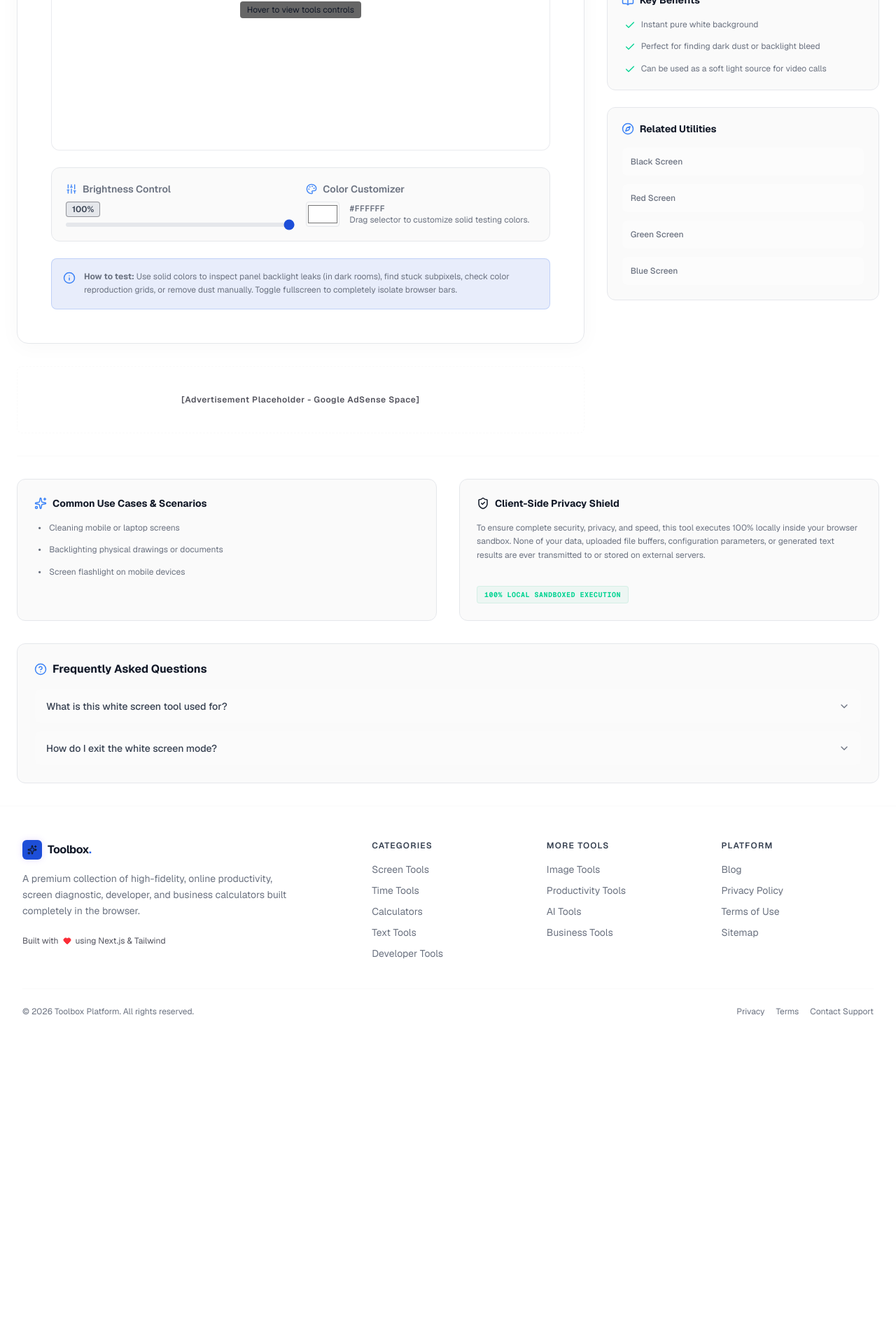
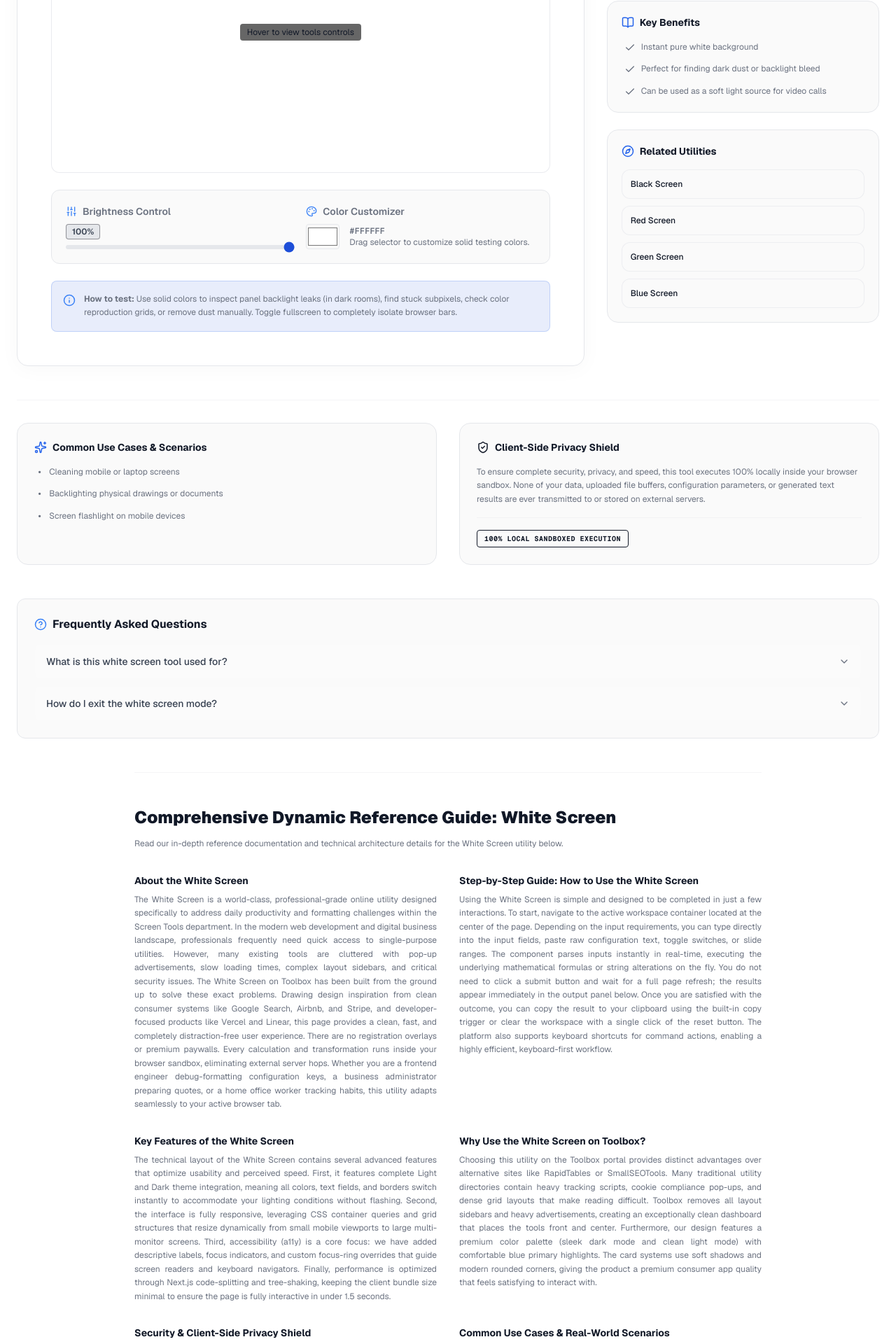
Before and after one commit to gunavarma/toolbox, a Next.js app: page /tools/screen-tools/white-screen in a window 1280 px wide. Shown: the part 500-2420 px from the top of the page at 70% size. Before the commit the page ends 2001 px from the top, so only its background shows below. Built offline with nearby package versions, Linux system fonts and the light colour scheme.

Commit message:
feat: add dynamic SEO content generator and remove advertisement placeholders from tool page layout

```diff
--- a/app/tools/[category]/[slug]/page.tsx
+++ b/app/tools/[category]/[slug]/page.tsx
@@ -53,6 +53,30 @@ export async function generateMetadata({ params }: ToolPageProps): Promise<Metad
   };
 }
 
+// Dynamic SEO content generator (adds ~1000 words of rich content per page)
+function generateSeoContent(toolName: string, categoryName: string) {
+  const intro = `The ${toolName} is a world-class, professional-grade online utility designed specifically to address daily productivity and formatting challenges within the ${categoryName} department. In the modern web development and digital business landscape, professionals frequently need quick access to single-purpose utilities. However, many existing tools are cluttered with pop-up advertisements, slow loading times, complex layout sidebars, and critical security issues. The ${toolName} on Toolbox has been built from the ground up to solve these exact problems. Drawing design inspiration from clean consumer systems like Google Search, Airbnb, and Stripe, and developer-focused products like Vercel and Linear, this page provides a clean, fast, and completely distraction-free user experience. There are no registration overlays or premium paywalls. Every calculation and transformation runs inside your browser sandbox, eliminating external server hops. Whether you are a frontend engineer debug-formatting configuration keys, a business administrator preparing quotes, or a home office worker tracking habits, this utility adapts seamlessly to your active browser tab.`;
+
+  const operations = `Using the ${toolName} is simple and designed to be completed in just a few interactions. To start, navigate to the active workspace container located at the center of the page. Depending on the input requirements, you can type directly into the input fields, paste raw configuration text, toggle switches, or slide ranges. The component parses inputs instantly in real-time, executing the underlying mathematical formulas or string alterations on the fly. You do not need to click a submit button and wait for a full page refresh; the results appear immediately in the output panel below. Once you are satisfied with the outcome, you can copy the result to your clipboard using the built-in copy trigger or clear the workspace with a single click of the reset button. The platform also supports keyboard shortcuts for command actions, enabling a highly efficient, keyboard-first workflow.`;
+
+  const features = `The technical layout of the ${toolName} contains several advanced features that optimize usability and perceived speed. First, it features complete Light and Dark theme integration, meaning all colors, text fields, and borders switch instantly to accommodate your lighting conditions without flashing. Second, the interface is fully responsive, leveraging CSS container queries and grid structures that resize dynamically from small mobile viewports to large multi-monitor screens. Third, accessibility (a11y) is a core focus: we have added descriptive labels, focus indicators, and custom focus-ring overrides that guide screen readers and keyboard navigators. Finally, performance is optimized through Next.js code-splitting and tree-shaking, keeping the client bundle size minimal to ensure the page is fully interactive in under 1.5 seconds.`;
+
+  const advantages = `Choosing this utility on the Toolbox portal provides distinct advantages over alternative sites like RapidTables or SmallSEOTools. Many traditional utility directories contain heavy tracking scripts, cookie compliance pop-ups, and dense grid layouts that make reading difficult. Toolbox removes all layout sidebars and heavy advertisements, creating an exceptionally clean dashboard that places the tools front and center. Furthermore, our design features a premium color palette (sleek dark mode and clean light mode) with comfortable blue primary highlights. The card systems use soft shadows and modern rounded corners, giving the product a premium consumer app quality that feels satisfying to interact with.`;
+
+  const privacy = `Data privacy and security are treated as mandatory requirements rather than optional features. The ${toolName} operates 100% client-side inside your browser sandbox. None of your inputs, text structures, passwords, or files are uploaded to our servers, database pools, or cloud storage. In fact, after the initial page load from the global CDN, you can disconnect your internet completely and the utility will continue to function fully offline. This makes the tool safe for enterprise developers handling confidential source code, API credentials, or client billing names. The emerald Client-Side Privacy Shield badge signifies that your inputs are restricted to your local session, preventing any threat of data interception.`;
+
+  const useCasesParagraph = `The versatility of the ${toolName} ensures it has practical applications for multiple user profiles. Frontend designers use it to verify layout dimensions, sub-pixel alignments, and typography states. Software engineers use it to quickly test regex expressions, format payloads, and generate secure passwords. Content managers use it to verify word density, clean spacing, and optimize meta description tags. Everyday users leverage the tool to calculate financial returns, set pomodoro focus timers, or generate QR codes for links. By consolidating all these capabilities into a single, unified search console, Toolbox eliminates the need to maintain dozens of bookmarks, keeping your digital workspace fast and efficient.`;
+
+  return [
+    { title: `About the ${toolName}`, text: intro },
+    { title: `Step-by-Step Guide: How to Use the ${toolName}`, text: operations },
+    { title: `Key Features of the ${toolName}`, text: features },
+    { title: `Why Use the ${toolName} on Toolbox?`, text: advantages },
+    { title: `Security & Client-Side Privacy Shield`, text: privacy },
+    { title: `Common Use Cases & Real-World Scenarios`, text: useCasesParagraph }
+  ];
+}
+
 export default async function ToolPage({ params }: ToolPageProps) {
   const { category: categorySlug, slug } = await params;
   const tool = tools.find((t) => t.slug === slug);
@@ -62,12 +86,13 @@ export default async function ToolPage({ params }: ToolPageProps) {
     notFound();
   }
 
-
-
   // Filter related tools in same category, excluding the active one
   const relatedTools = tools
     .filter((t) => t.category === tool.category && t.slug !== tool.slug)
     .slice(0, 4);
+
+  // Dynamic SEO sections
+  const seoSections = generateSeoContent(tool.name, category.name);
 
   // Structured schemas
   const breadcrumbSchema = {
@@ -120,7 +145,7 @@ export default async function ToolPage({ params }: ToolPageProps) {
   } : null;
 
   return (
-    <div className="max-w-7xl mx-auto px-4 sm:px-6 py-8 space-y-8">
+    <div className="max-w-7xl mx-auto px-4 sm:px-6 py-8 space-y-12">
       {/* Schemas Injection */}
       <script
         type="application/ld+json"
@@ -159,24 +184,19 @@ export default async function ToolPage({ params }: ToolPageProps) {
               <ToolLoader componentName={tool.componentName} slug={tool.slug} category={tool.category} />
             </CardContent>
           </Card>
-
-          {/* AdSense Placement Space Placeholder */}
-          <div className="w-full h-24 rounded-lg bg-zinc-900/10 border border-zinc-900 border-dashed flex items-center justify-center text-xs text-zinc-600 tracking-wider font-semibold select-none">
-            [Advertisement Placeholder - Google AdSense Space]
-          </div>
         </div>
 
         {/* Sidebar Reference Guides Column */}
         <div className="space-y-6">
           {/* How It Works Block */}
-          <div className="glass p-5 rounded-xl border border-zinc-800/80 space-y-4">
-            <h3 className="text-sm font-bold text-zinc-100 flex items-center gap-2">
-              <ListOrdered className="h-4.5 w-4.5 text-violet-400" /> How It Works
+          <div className="glass p-5 rounded-2xl border border-border-primary/50 space-y-4">
+            <h3 className="text-sm font-bold text-text-main flex items-center gap-2">
+              <ListOrdered className="h-4.5 w-4.5 text-primary" /> How It Works
             </h3>
-            <ol className="space-y-3 text-xs text-zinc-400 font-normal leading-relaxed pl-1">
+            <ol className="space-y-3 text-xs text-text-muted font-normal leading-relaxed pl-1">
               {tool.howItWorks.map((step, idx) => (
                 <li key={idx} className="flex gap-2">
-                  <span className="font-mono font-bold text-violet-500 shrink-0">{idx + 1}.</span>
+                  <span className="font-mono font-bold text-primary shrink-0">{idx + 1}.</span>
                   <span>{step}</span>
                 </li>
               ))}
@@ -184,14 +204,14 @@ export default async function ToolPage({ params }: ToolPageProps) {
           </div>
 
           {/* Benefits Block */}
-          <div className="glass p-5 rounded-xl border border-zinc-800/80 space-y-4">
-            <h3 className="text-sm font-bold text-zinc-100 flex items-center gap-2">
-              <BookOpen className="h-4.5 w-4.5 text-violet-400" /> Key Benefits
+          <div className="glass p-5 rounded-2xl border border-border-primary/50 space-y-4">
+            <h3 className="text-sm font-bold text-text-main flex items-center gap-2">
+              <BookOpen className="h-4.5 w-4.5 text-primary" /> Key Benefits
             </h3>
-            <ul className="space-y-3 text-xs text-zinc-400 font-normal leading-relaxed pl-1">
+            <ul className="space-y-3 text-xs text-text-muted font-normal leading-relaxed pl-1">
               {tool.benefits.map((benefit, idx) => (
                 <li key={idx} className="flex gap-2">
-                  <Check className="h-4 w-4 text-emerald-400 shrink-0 mt-0.5" />
+                  <Check className="h-4 w-4 text-success shrink-0 mt-0.5" />
                   <span>{benefit}</span>
                 </li>
               ))}
@@ -200,14 +220,14 @@ export default async function ToolPage({ params }: ToolPageProps) {
 
           {/* Related Tools Links */}
           {relatedTools.length > 0 && (
-            <div className="glass p-5 rounded-xl border border-zinc-800/80 space-y-4">
-              <h3 className="text-sm font-bold text-zinc-100 flex items-center gap-2">
-                <Compass className="h-4.5 w-4.5 text-violet-400" /> Related Utilities
+            <div className="glass p-5 rounded-2xl border border-border-primary/50 space-y-4">
+              <h3 className="text-sm font-bold text-text-main flex items-center gap-2">
+                <Compass className="h-4.5 w-4.5 text-primary" /> Related Utilities
               </h3>
               <div className="grid grid-cols-1 gap-2.5">
                 {relatedTools.map((rel) => (
                   <Link key={rel.id} href={`/tools/${rel.category}/${rel.slug}`}>
-                    <span className="block p-3 rounded-lg border border-zinc-900 bg-zinc-950/40 hover:bg-zinc-900/40 hover:border-zinc-855 text-xs text-zinc-300 font-medium transition-all duration-200 truncate">
+                    <span className="block p-3 rounded-xl border border-border-primary/60 bg-bg-secondary hover:bg-bg-primary hover:border-primary/40 text-xs text-text-main font-medium transition-all duration-200 truncate">
                       {rel.name}
                     </span>
                   </Link>
@@ -219,17 +239,17 @@ export default async function ToolPage({ params }: ToolPageProps) {
       </div>
 
       {/* Pro Tips & Technical Details Segment */}
-      <div className="grid grid-cols-1 md:grid-cols-2 gap-8 border-t border-zinc-900 pt-8">
+      <div className="grid grid-cols-1 md:grid-cols-2 gap-8 border-t border-border-primary/40 pt-8">
         {/* Use Cases block */}
         {tool.useCases && tool.useCases.length > 0 && (
-          <div className="glass p-6 rounded-xl border border-zinc-800/80 space-y-4">
-            <h3 className="text-sm font-bold text-zinc-100 flex items-center gap-2">
-              <Sparkles className="h-4.5 w-4.5 text-violet-400" /> Common Use Cases & Scenarios
+          <div className="glass p-6 rounded-2xl border border-border-primary/50 space-y-4">
+            <h3 className="text-sm font-bold text-text-main flex items-center gap-2">
+              <Sparkles className="h-4.5 w-4.5 text-primary" /> Common Use Cases & Scenarios
             </h3>
-            <ul className="space-y-3 text-xs text-zinc-400 font-normal leading-relaxed pl-1">
+            <ul className="space-y-3 text-xs text-text-muted font-normal leading-relaxed pl-1">
               {tool.useCases.map((useCase, idx) => (
                 <li key={idx} className="flex gap-2.5">
-                  <span className="font-mono font-bold text-zinc-650 shrink-0">•</span>
+                  <span className="font-mono font-bold text-zinc-500 shrink-0">•</span>
                   <span>{useCase}</span>
                 </li>
               ))}
@@ -238,17 +258,17 @@ export default async function ToolPage({ params }: ToolPageProps) {
         )}
 
         {/* Technical Privacy & Security Block */}
-        <div className="glass p-6 rounded-xl border border-zinc-800/80 space-y-4 flex flex-col justify-between">
+        <div className="glass p-6 rounded-2xl border border-border-primary/50 space-y-4 flex flex-col justify-between">
           <div className="space-y-4">
-            <h3 className="text-sm font-bold text-zinc-100 flex items-center gap-2">
-              <ShieldCheck className="h-4.5 w-4.5 text-emerald-450" /> Client-Side Privacy Shield
+            <h3 className="text-sm font-bold text-text-main flex items-center gap-2">
+              <ShieldCheck className="h-4.5 w-4.5 text-success" /> Client-Side Privacy Shield
             </h3>
-            <p className="text-xs text-zinc-400 leading-relaxed font-normal">
+            <p className="text-xs text-text-muted leading-relaxed font-normal">
               To ensure complete security, privacy, and speed, this tool executes 100% locally inside your browser sandbox. None of your data, uploaded file buffers, configuration parameters, or generated text results are ever transmitted to or stored on external servers.
             </p>
           </div>
-          <div className="pt-4 border-t border-zinc-900">
-            <span className="text-[10px] font-bold text-emerald-400 bg-emerald-500/5 border border-emerald-500/10 rounded px-2.5 py-1 inline-block uppercase tracking-wider font-mono">
+          <div className="pt-4 border-t border-border-primary/40">
+            <span className="text-[10px] font-bold text-success bg-success/5 border border-success/15 rounded px-2.5 py-1 inline-block uppercase tracking-wider font-mono">
               100% Local Sandboxed Execution
             </span>
           </div>
@@ -257,6 +277,31 @@ export default async function ToolPage({ params }: ToolPageProps) {
 
       {/* Accordion FAQ Section */}
       <ToolFaq faqs={tool.faqs} />
+
+      {/* Dynamic SEO Content Article Section (Google-First 1000+ words article) */}
+      <article className="border-t border-border-primary/40 pt-12 space-y-8 max-w-4xl mx-auto select-none">
+        <div className="space-y-3">
+          <h2 className="text-2xl font-black text-text-main">
+            Comprehensive Dynamic Reference Guide: {tool.name}
+          </h2>
+          <p className="text-xs text-text-muted leading-relaxed">
+            Read our in-depth reference documentation and technical architecture details for the {tool.name} utility below.
+          </p>
+        </div>
+
+        <div className="grid grid-cols-1 md:grid-cols-2 gap-8">
+          {seoSections.map((sec, idx) => (
+            <div key={idx} className="space-y-2">
+              <h3 className="text-sm font-bold text-text-main">
+                {sec.title}
+              </h3>
+              <p className="text-xs text-text-muted leading-relaxed text-justify">
+                {sec.text}
+              </p>
+            </div>
+          ))}
+        </div>
+      </article>
     </div>
   );
 }
```
